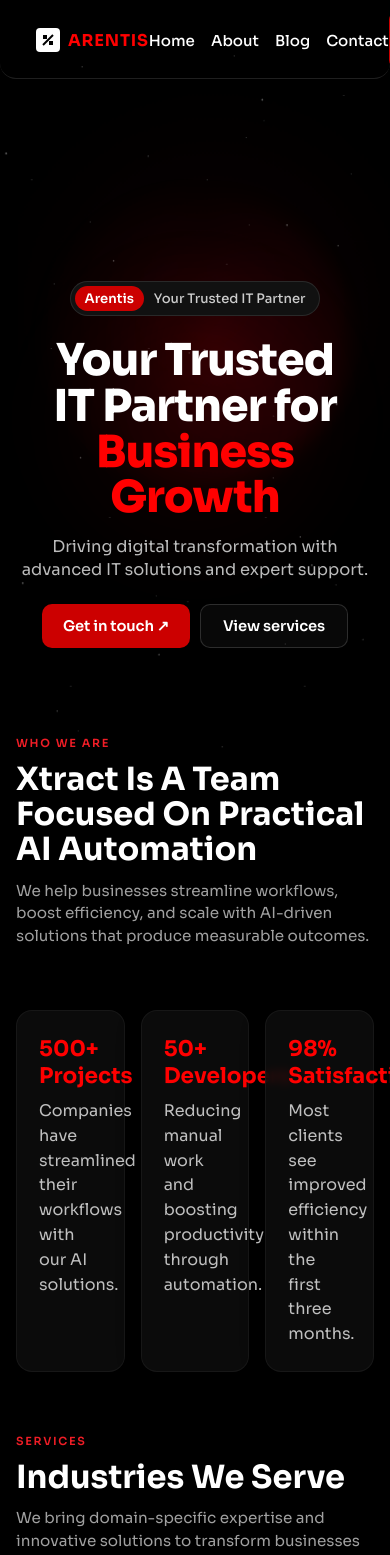
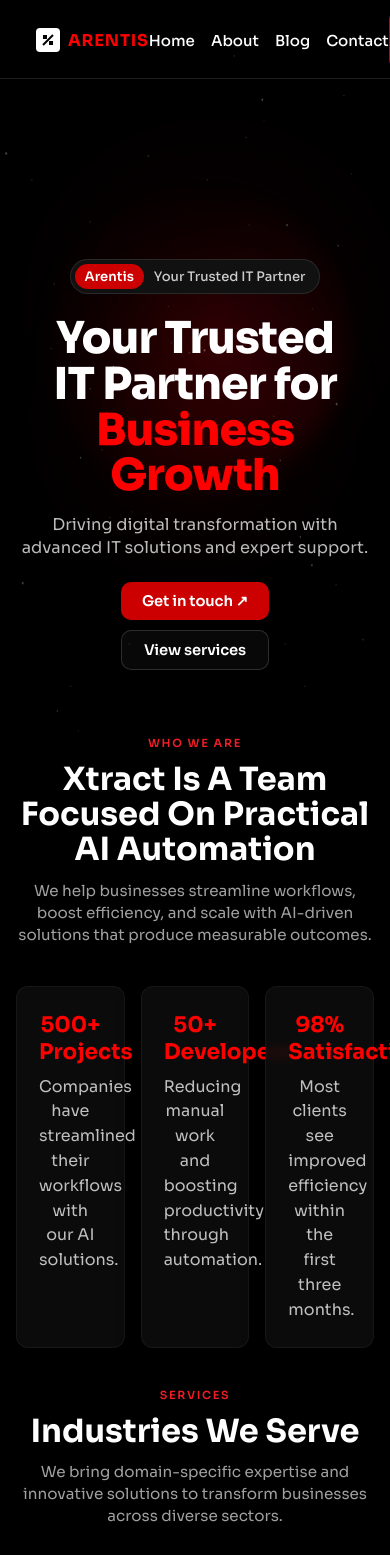
Before and after one commit to AP-Consultancy/Site, a React (Vite) app: page / in a window 390 px wide. Shown: the top 1555 px of the page. Built offline with nearby package versions, Linux system fonts and the light colour scheme.

Commit message:
Enhance responsiveness: sticky nav, multi-breakpoint layout, centered typography

```diff
--- a/src/components/SiteHeader.css
+++ b/src/components/SiteHeader.css
@@ -2,13 +2,14 @@
   width: 100%;
   margin: 0 auto;
   padding: 12px 36px 10px;
-  position: absolute;
+  position: sticky;
   top: 0;
   z-index: 20;
   display: flex;
   align-items: center;
   justify-content: space-between;
-  background: transparent;
+  background: rgba(0, 0, 0, 0.9);
+  backdrop-filter: blur(16px);
   border-bottom: 1px solid rgba(255, 255, 255, 0.12);
 }
 
@@ -41,4 +42,3 @@
 .menu a:hover,
 .footer-links a:hover {
   color: #ff0000;
-}
--- a/src/styles/responsive.css
+++ b/src/styles/responsive.css
@@ -1,11 +1,59 @@
-@media (max-width: 900px) {
+@media (max-width: 1024px) {
   .top-nav {
-    padding: 12px;
-    border-radius: var(--radius-lg);
+    padding: 10px 24px 8px;
+  }
+
+  .brand {
+    font-size: 0.98rem;
+  }
+
+  .menu a {
+    font-size: 0.9rem;
+  }
+
+  .hero h1 {
+    font-size: clamp(2.5rem, 5.5vw, 4.5rem);
+  }
+
+  .lead {
+    font-size: 1rem;
+  }
+}
+
+@media (max-width: 768px) {
+  .top-nav {
+    padding: 8px 16px 6px;
+  }
+
+  .brand {
+    font-size: 0.95rem;
   }
 
   .menu {
-    display: none;
+    display: none; /* Keep hidden, or add hamburger if needed */
+  }
+
+  .hero {
+    padding: clamp(100px, 12vw, 140px) 0 20px;
+  }
+
+  .hero h1 {
+    font-size: clamp(2.2rem, 5vw, 4rem);
+    text-align: center;
+  }
+
+  .lead {
+    font-size: 0.95rem;
+    text-align: center;
+  }
+
+  .hero-actions {
+    flex-direction: column;
+    gap: 12px;
+  }
+
+  .section-block {
+    margin-top: clamp(50px, 6vw, 80px);
   }
 
   .stats-grid,
@@ -13,26 +61,61 @@
   .industry-grid,
   .case-grid,
   .why-grid,
-  .process-layout,
-  .site-footer {
+  .process-layout {
     grid-template-columns: 1fr;
+    gap: 20px;
   }
 
   .cta-panel {
     flex-direction: column;
-    align-items: start;
-  }
-
-  .cta-actions {
-    justify-content: start;
+    align-items: center;
+    text-align: center;
   }
 
   .site-footer {
-    gap: 20px;
+    gap: 16px;
+  }
+}
+
+@media (max-width: 480px) {
+  .top-nav {
+    padding: 6px 12px 4px;
   }
 
-  .newsletter-input {
-    min-width: 0;
-    width: 100%;
+  .brand {
+    font-size: 0.9rem;
+  }
+
+  .hero {
+    padding: clamp(80px, 10vw, 120px) 0 16px;
+  }
+
+  .hero h1 {
+    font-size: clamp(2rem, 4.5vw, 3.5rem);
+  }
+
+  .lead {
+    font-size: 0.9rem;
+  }
+
+  .hero-actions .button {
+    min-width: 140px;
+    padding: 10px 16px;
+  }
+
+  .section-block {
+    margin-top: clamp(40px, 5vw, 60px);
+  }
+
+  .glass-card,
+  .service-card,
+  .timeline-item,
+  .case-card,
+  .industry-card,
+  .why-card,
+  .cta-panel,
+  .site-footer {
+    padding: 20px;
+    border-radius: var(--radius-md);
   }
 }
--- a/src/styles/typography.css
+++ b/src/styles/typography.css
@@ -5,14 +5,16 @@
   color: #ef1d26;
   font-size: 0.7rem;
   font-weight: 600;
+  text-align: center;
 }
 
 .section-lead {
   margin-top: 12px;
   max-width: 66ch;
   color: var(--text-dim);
-  line-height: 1.5;
+  line-height: 1.45;
   font-size: 0.95rem;
+  text-align: center;
 }
 
 h2 {
@@ -22,10 +24,17 @@ h2 {
   max-width: 20ch;
   text-wrap: balance;
   font-weight: 700;
+  text-align: center;
 }
 
 h3 {
   margin: 0;
+  text-align: center;
+}
+
+p {
+  margin: 0;
+  text-align: center;
 }
 
 p {
```
Also changed, not shown: 1 other file (tests, documents, lock files or other folders).
